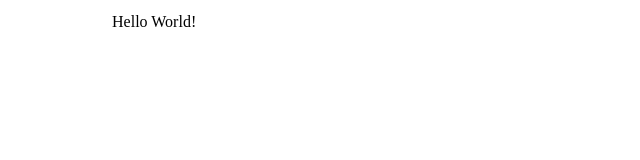
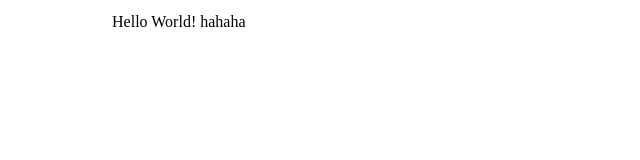
Before and after one commit to CooCoode/coocoode.github.io, a plain HTML site: page index.html in a window 1280 px wide. Shown: the full height of the page, 0-640 px from the left. Drawn offline with Linux system fonts and the light colour scheme.

Commit message:
Update index.html

```diff
--- a/index.html
+++ b/index.html
@@ -6,7 +6,7 @@
 </head>
 <body>
 
-　　Hello World!
+　　Hello World! hahaha
 
 </body>
 </html>
```
